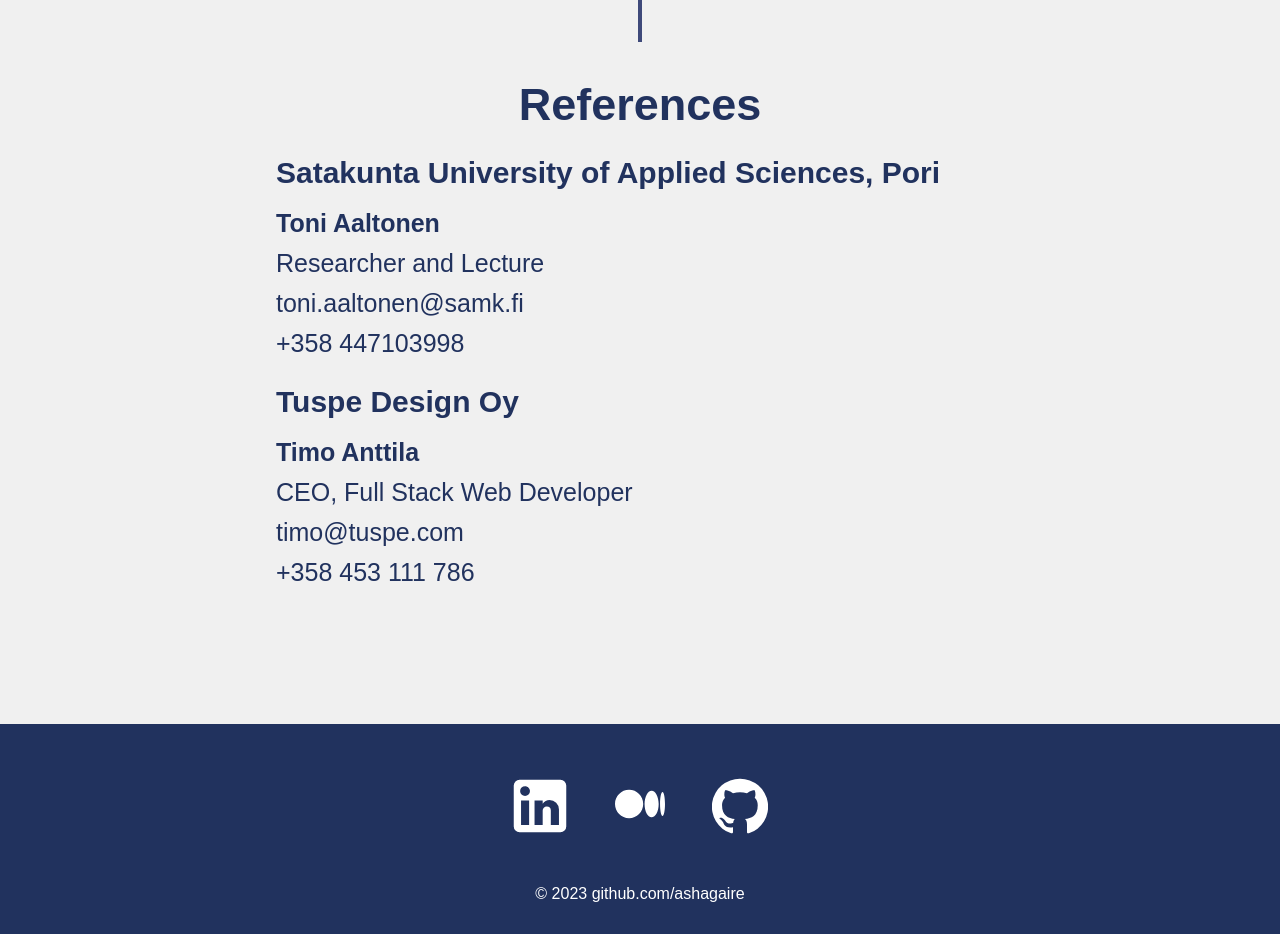
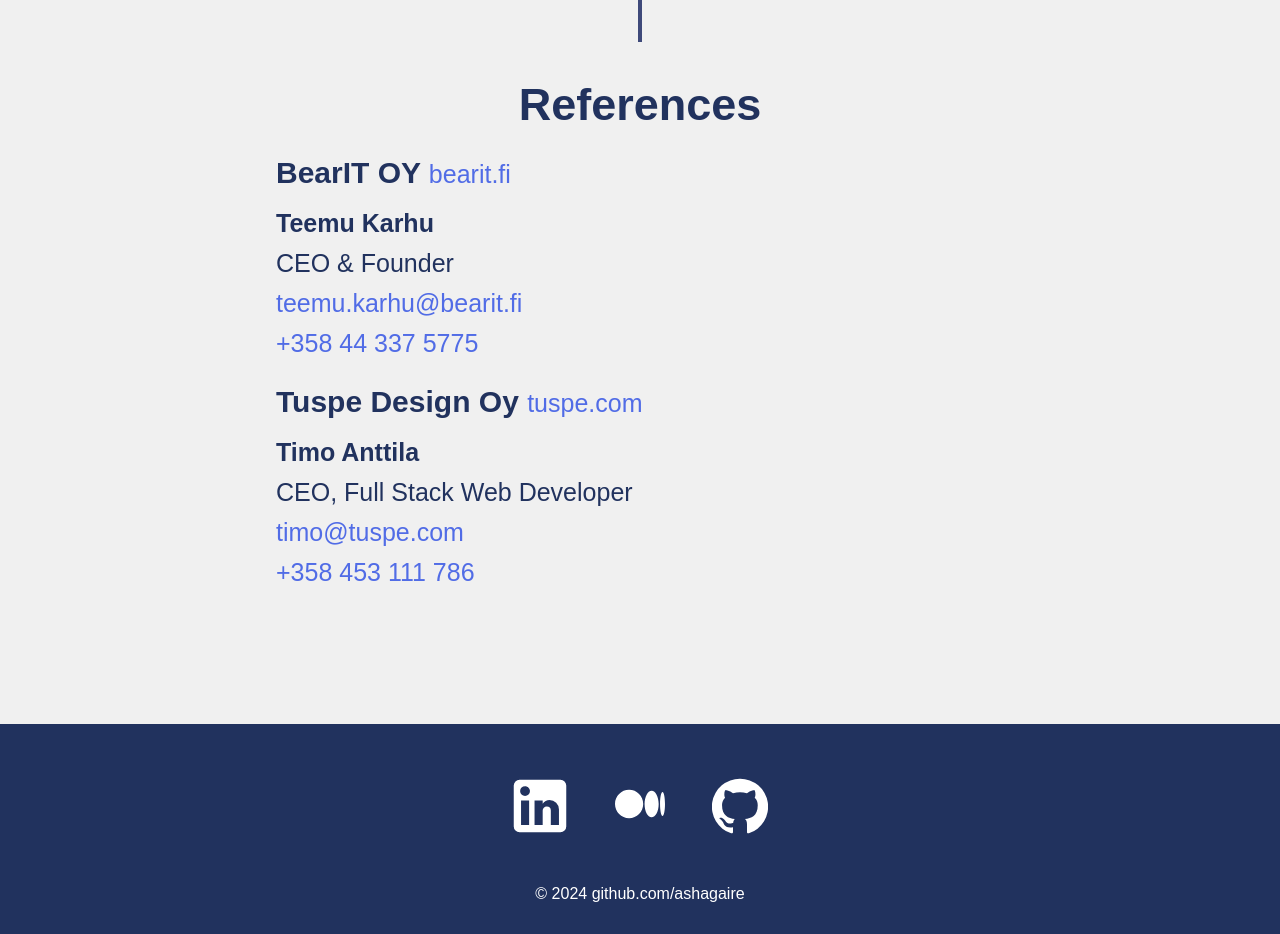
Before and after one commit to ashagaire/Personal-Portfolio, a React (Create React App) app: page /experience in a window 1280 px wide. Shown: the part 2080-3014 px from the top of the page. Built offline with nearby package versions, Linux system fonts and the light colour scheme.

Commit message:
update in references

```diff
--- a/src/App.css
+++ b/src/App.css
@@ -20,3 +20,12 @@
     overflow-x: hidden;
   }
 }
+.custom-link {
+  text-decoration: none; /* Removes underline */
+  color: rgb(81, 108, 230); /* Inherits color from the parent element */
+  font-size:25px;
+  font-weight: 300;
+}
+.custom-link:hover {
+  text-decoration: underline; /* Adds underline on hover */
+}
--- a/src/components/Footer.js
+++ b/src/components/Footer.js
@@ -14,7 +14,7 @@
             <Link to="https://asha-gaire.medium.com/" target="_blank"><FontAwesomeIcon icon={faMedium} className="medium-icon" /></Link>
             <Link to="https://github.com/ashagaire" target="_blank"><GitHubIcon className="svg_icons" /></Link>
         </div>
-        <p> &copy; 2023 github.com/ashagaire </p>
+        <p> &copy; 2024 github.com/ashagaire </p>
     </div>
   )
 }
--- a/src/pages/Experience.js
+++ b/src/pages/Experience.js
@@ -1,172 +1,178 @@
-import { VerticalTimeline, VerticalTimelineElement } from "react-vertical-timeline-component";
+import {
+  VerticalTimeline,
+  VerticalTimelineElement,
+} from "react-vertical-timeline-component";
 import "react-vertical-timeline-component/style.min.css";
-import SchoolIcon from '@material-ui/icons/School';
-import WorklIcon from '@material-ui/icons/Work';
+import SchoolIcon from "@material-ui/icons/School";
+import WorklIcon from "@material-ui/icons/Work";
+import { Link } from 'react-router-dom'
 
 function Experience() {
   return (
     <div className="experience">
       <VerticalTimeline lineColor="#3e497a">
         <VerticalTimelineElement
-            className='vertical-timeline-element--work'
+          className="vertical-timeline-element--work"
           date="03/2024 - present"
-            iconStyle={{ background:'#e9d35b', color:'#fff'}}
+          iconStyle={{ background: "#e9d35b", color: "#fff" }}
           icon={<WorklIcon />}
         >
           <h3 className="Vertical-timeline-element-titel">
             LearnIT - Coding and Finnish Language at BearIT Tampere
           </h3>
-            <p >
-              Building projects with JavaScript and ReactJS. Working with modern software developments tools and Cloud services.
+          <p>
+            Building projects with JavaScript and ReactJS. Working with modern
+            software developments tools and Cloud services.
           </p>
-
         </VerticalTimelineElement>
         <VerticalTimelineElement
-            className='vertical-timeline-element--work'
+          className="vertical-timeline-element--work"
           date="02/2024 - 03/2024"
-            iconStyle={{ background:'#e9d35b', color:'#fff'}}
+          iconStyle={{ background: "#e9d35b", color: "#fff" }}
           icon={<WorklIcon />}
         >
           <h3 className="Vertical-timeline-element-titel">
             Frontend developer intern at Tuspe Design Oy
           </h3>
-            <p >
-              Develope web applications using SvelteKit and Tailwind CSS.
-            </p>
-
+          <p>Develope web applications using SvelteKit and Tailwind CSS.</p>
         </VerticalTimelineElement>
         <VerticalTimelineElement
-            className='vertical-timeline-element--work'
+          className="vertical-timeline-element--work"
           date="08/2023 - 01/2024"
-            iconStyle={{ background:'#e9d35b', color:'#fff'}}
+          iconStyle={{ background: "#e9d35b", color: "#fff" }}
           icon={<WorklIcon />}
         >
           <h3 className="Vertical-timeline-element-titel">
             Research Internship at SAMK Pori
           </h3>
-            <p >
-              Data analysis and implementing machine learning Models in synthetic LIBS dataset.<br/>
+          <p>
+            Data analysis and implementing machine learning Models in synthetic
+            LIBS dataset.
+            <br />
             Designing web apps in ReactJS
           </p>
-
         </VerticalTimelineElement>
 
         <VerticalTimelineElement
-          className='vertical-timeline-element--work'
+          className="vertical-timeline-element--work"
           date="02/2023 - 03/2023"
-          iconStyle={{ background:'#e9d35b', color:'#fff'}}
+          iconStyle={{ background: "#e9d35b", color: "#fff" }}
           icon={<WorklIcon />}
         >
           <h3 className="Vertical-timeline-element-titel">
             Research Internship at SAMK Pori
           </h3>
-          <p >
-            Data analysis and implementing machine learning Models in synthetic LIBS dataset.
+          <p>
+            Data analysis and implementing machine learning Models in synthetic
+            LIBS dataset.
           </p>
         </VerticalTimelineElement>
 
         <VerticalTimelineElement
-          className='vertical-timeline-element--education'
+          className="vertical-timeline-element--education"
           date="04/2022 - 05/2023"
-          iconStyle={{ background:'#3e497a', color:'#fff'}}
+          iconStyle={{ background: "#3e497a", color: "#fff" }}
           icon={<SchoolIcon />}
         >
-          <h3 className="Vertical-timeline-element-titel">
-          Suomen Kieli
-          </h3>
-          <p >Sataedu Rauma, Finland</p>
+          <h3 className="Vertical-timeline-element-titel">Suomen Kieli</h3>
+          <p>Sataedu Rauma, Finland</p>
         </VerticalTimelineElement>
 
         <VerticalTimelineElement
-          className='vertical-timeline-element--work'
+          className="vertical-timeline-element--work"
           date="03/2020 - 10/2020"
-          iconStyle={{ background:'#e9d35b', color:'#fff'}}
+          iconStyle={{ background: "#e9d35b", color: "#fff" }}
           icon={<WorklIcon />}
         >
           <h3 className="Vertical-timeline-element-titel">
             Technical Documentation (Python)
           </h3>
-          <p  >
-            Major contribution in chapters "Data Wrangling" and " Model Development and Evaluation"
-            in  Book "Hands-On Exploratory Data Analysis with Python eBook" by Packt Pusblication.
+          <p>
+            Major contribution in chapters "Data Wrangling" and " Model
+            Development and Evaluation" in Book "Hands-On Exploratory Data
+            Analysis with Python eBook" by Packt Pusblication.
           </p>
-
         </VerticalTimelineElement>
 
         <VerticalTimelineElement
-          className='vertical-timeline-element--work'
+          className="vertical-timeline-element--work"
           date="04/2019 - 01/2020 "
-          iconStyle={{ background:'#e9d35b', color:'#fff'}}
+          iconStyle={{ background: "#e9d35b", color: "#fff" }}
           icon={<WorklIcon />}
         >
           <h3 className="Vertical-timeline-element-titel">
             Softedge Nepal Pvt. Ltd. (.Net MVC)
           </h3>
           <p>
-            Web Developer<br/>
+            Web Developer
+            <br />
             Worked with web based application in ASP .Net MVC framework
           </p>
         </VerticalTimelineElement>
 
         <VerticalTimelineElement
-          className='vertical-timeline-element--education'
+          className="vertical-timeline-element--education"
           date="2014-2019"
-          iconStyle={{ background:'#3e497a', color:'#fff'}}
+          iconStyle={{ background: "#3e497a", color: "#fff" }}
           icon={<SchoolIcon />}
         >
           <h3 className="Vertical-timeline-element-titel">
-          Bachelor of Science in Computer Science and Information Technology (B.Sc. CSIT)
+            Bachelor of Science in Computer Science and Information Technology
+            (B.Sc. CSIT)
           </h3>
-          <p >Tribhuvan University<br/>
-          Butwal, Nepal</p>
+          <p>
+            Tribhuvan University
+            <br />
+            Butwal, Nepal
+          </p>
         </VerticalTimelineElement>
 
         <VerticalTimelineElement
-          className='vertical-timeline-element--education'
+          className="vertical-timeline-element--education"
           date="2012-2014"
-          iconStyle={{ background:'#3e497a', color:'#fff'}}
+          iconStyle={{ background: "#3e497a", color: "#fff" }}
           icon={<SchoolIcon />}
         >
-          <h3 className="Vertical-timeline-element-titel">
-          High School
-          </h3>
-          <p >Tilottama Campus Butwal, Nepal</p>
+          <h3 className="Vertical-timeline-element-titel">High School</h3>
+          <p>Tilottama Campus Butwal, Nepal</p>
         </VerticalTimelineElement>
-
       </VerticalTimeline>
 
       <h2 className="referance-title"> References</h2>
 
-      <div className='referances'>
-
-          <ol className='list'>
-            <li className='item'>
-              <h3> Satakunta University of Applied Sciences, Pori</h3>
-              <span><b>Toni Aaltonen </b><br/>
-              Researcher and Lecture<br/>
-              toni.aaltonen@samk.fi<br/>
-              +358 447103998
+      <div className="referances">
+        <ol className="list">
+          <li className="item">
+            <h3> BearIT OY <Link to="https://bearit.fi/" target="_blank" className="custom-link">bearit.fi </Link></h3>
+            <span>
+              <b>Teemu Karhu </b>
+              <br />
+              CEO & Founder
+              <br />
+              <Link to="mailto:teemu.karhu@bearit.fi" target="_blank" className="custom-link">teemu.karhu@bearit.fi </Link>
+              <br />
+               <Link to="tel:+358443375775" target="_blank" className="custom-link">+358 44 337 5775 </Link>
             </span>
           </li>
 
-            <li className='item'>
-              <h3> Tuspe Design Oy </h3>
+          <li className="item">
+
+            <h3> Tuspe Design Oy <Link to="https://tuspe.com/" target="_blank" className="custom-link">tuspe.com </Link></h3>
+
+
             <span>
-              <b>Timo Anttila </b>  <br/>
-              CEO, Full Stack Web Developer<br/>
-              timo@tuspe.com<br/>
-              +358 453 111 786
+              <b>Timo Anttila </b> <br />
+              CEO, Full Stack Web Developer
+              <br />
+               <Link to="mailto:timo@tuspe.com" target="_blank" className="custom-link">timo@tuspe.com </Link>
+              <br />
+              <Link to="tel:+358453111786" target="_blank" className="custom-link">+358 453 111 786 </Link>
             </span>
           </li>
         </ol>
       </div>
-
-
-
-
     </div>
-  )
+  );
 }
 
-
-export default Experience
+export default Experience;
```
Also changed, not shown: public/manifest.json, 1 other file (tests, documents, lock files or other folders). Lines whose indentation alone changed are shown as unchanged.
